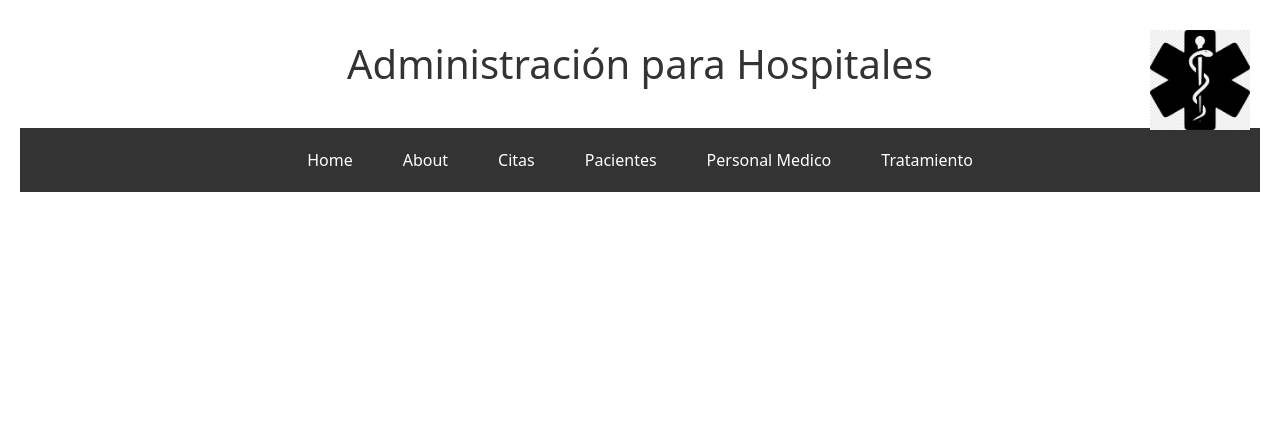
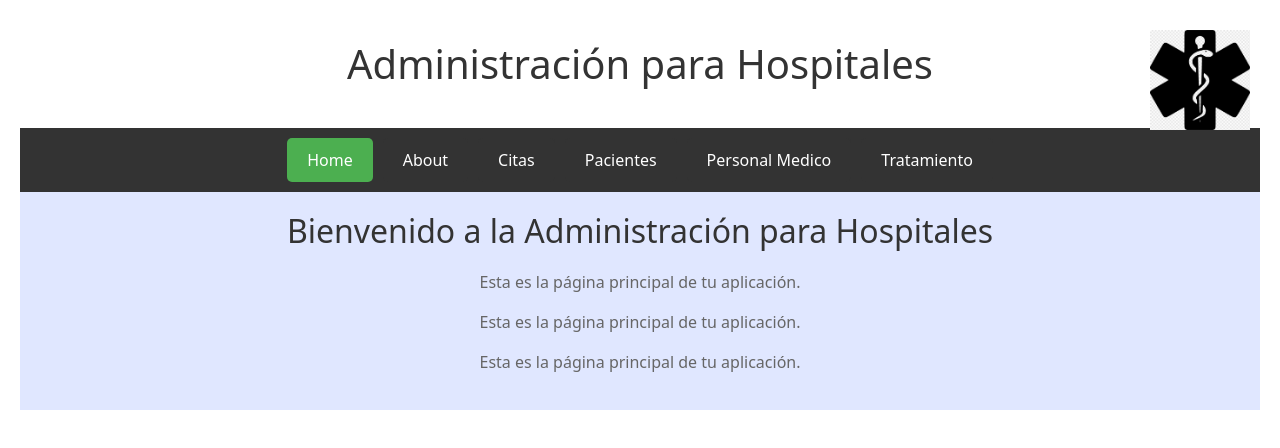
Before and after one commit to Daniela0245/hospital.p, a Vue app: page / in a window 1280 px wide. Shown: the top 448 px of the page. Built offline with nearby package versions, Linux system fonts and the light colour scheme.

Commit message:
cambios ultime

```diff
--- a/src/App.vue
+++ b/src/App.vue
@@ -23,7 +23,6 @@ export default {
 </script>
 
 <style scoped>
-/* Estilos del componente */
 body {
   background-color: #e0e7ff; /* Gris azulado */
   margin: 0;
--- /dev/null
+++ b/src/home/Home.vue
@@ -0,0 +1,34 @@
+<!-- src/home/Home.vue -->
+<template>
+    <div class="home">
+      <h2>Bienvenido a la Administración para Hospitales</h2>
+      <p>Esta es la página principal de tu aplicación.</p>
+      <p>Esta es la página principal de tu aplicación.</p>
+      <p>Esta es la página principal de tu aplicación.</p>
+
+      <!-- Aquí puedes agregar más contenido e información relevante -->
+    </div>
+  </template>
+
+  <script>
+  export default {
+    name: 'Home',
+  };
+  </script>
+
+  <style scoped>
+  .home {
+    text-align: center;
+    padding: 20px;
+    background-color: #e0e7ff; /* Fondo gris azulado */
+    color: #333;
+  }
+
+  .home h2 {
+    margin-bottom: 20px;
+  }
+
+  .home p {
+    color: #666;
+  }
+  </style>
```
Also changed, not shown: src/router/index.js (+17 -19 lines).
